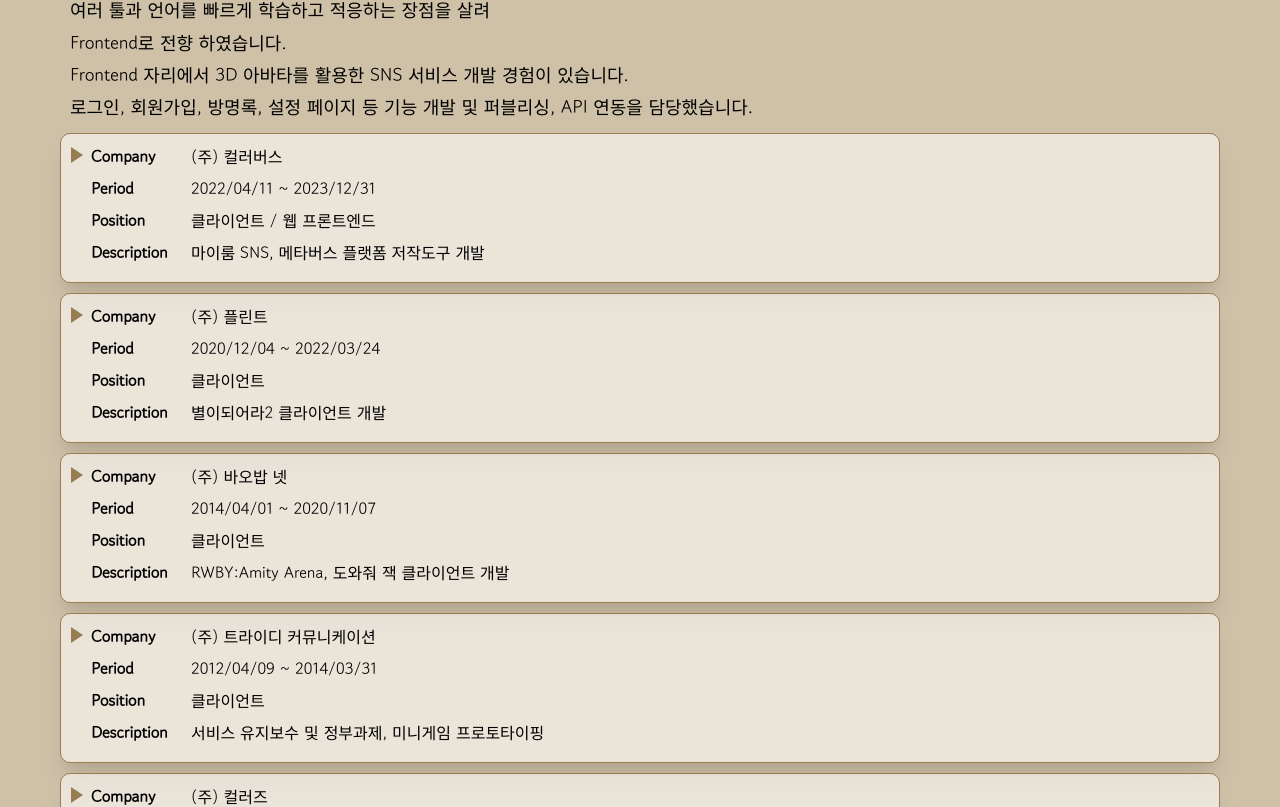
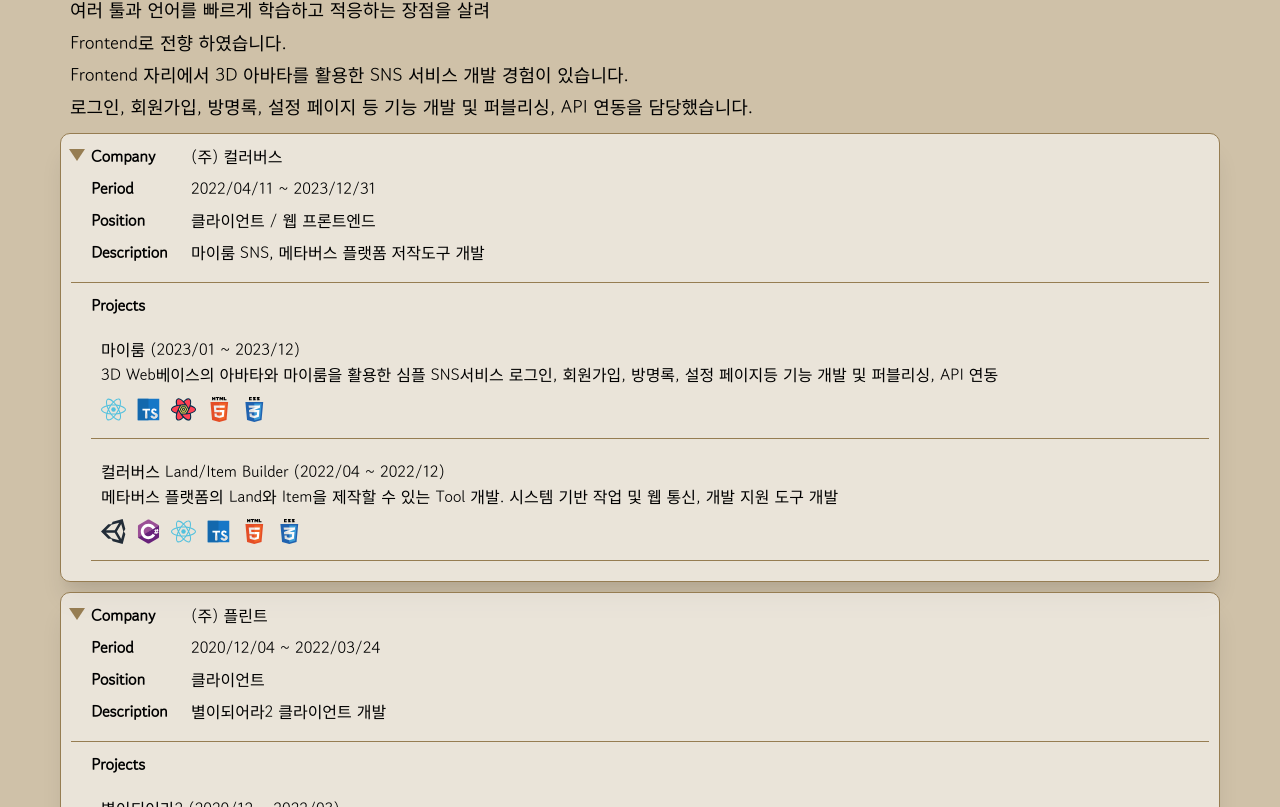
Before and after one commit to okimyj/frontend-okimyj, a Next.js app: page / in a window 1280 px wide. Shown: the part 953-1760 px from the top of the page. Built offline with nearby package versions, Linux system fonts and the light colour scheme.

Commit message:
feat: IconButton Component 추가, 더미 GalleryPage 추가

```diff
--- /dev/null
+++ b/pages/gallery/index.tsx
@@ -0,0 +1,6 @@
+import Gallery from "@/src/components/units/gallery/Gallery.index";
+
+const GalleryPage = () => {
+  return <Gallery />;
+};
+export default GalleryPage;
--- a/src/components/commons/layout/Header/Navigation/HeaderNavigation.index.tsx
+++ b/src/components/commons/layout/Header/Navigation/HeaderNavigation.index.tsx
@@ -8,7 +8,7 @@
 const MENUS = [
   { name: "Home", path: "/" },
   { name: "Visitor Books", path: "/visitorBooks" },
-  { name: "Marie's Gallery", path: "" },
+  { name: "Marie's Gallery", path: "/gallery" },
 ];
 const HeaderNavigation = () => {
   const router = useRouter();
--- /dev/null
+++ b/src/components/units/gallery/Gallery.index.tsx
@@ -0,0 +1,5 @@
+const Gallery = () => {
+  return <>Gallery</>;
+};
+
+export default Gallery;
--- a/src/components/units/home/mainTitle/mainTitle.index.tsx
+++ b/src/components/units/home/mainTitle/mainTitle.index.tsx
@@ -11,7 +11,6 @@
   const [imageHeight, setImageHeight] = useState(ORIGIN_IMAGE_HEIGHT);
   const [imageWidth, setImageWidth] = useState(ORIGIN_IMAGE_WIDTH);
   useEffect(() => {
-    console.log("windowSize : ", windowSize);
     let height = ORIGIN_IMAGE_HEIGHT;
     let width = ORIGIN_IMAGE_WIDTH;
     if (windowSize.height < windowSize.width) {
--- a/src/components/units/home/work/card/workCard.index.tsx
+++ b/src/components/units/home/work/card/workCard.index.tsx
@@ -13,9 +13,8 @@
 import styles from "./workCard.styles.module.scss";
 
 const WorkCard = (props: IWorkCard) => {
-  const [isProjectsFolded, setIsProjectsFolded] = useState<boolean>(false);
   return (
-    <Wrapper className={styles.workWrapper}>
+    <Wrapper className={styles.workWrapper} open>
       <WorkInfoSummary>
         <WorkInfoWrapper>
           <WorkInfoTitle>Company</WorkInfoTitle>
@@ -38,9 +37,7 @@
       {props.projects && (
         <ProjectDetailWrapper>
           <ProjectsSummary>Projects</ProjectsSummary>
-          {props.projects &&
-            !isProjectsFolded &&
-            props.projects.map((el, index) => (
+          {props.projects?.map((el, index) => (
             <ProjectWrapper key={index}>
               <li>
                 {el.name} ({el.period})
--- a/src/components/units/home/work/card/workCard.styles.ts
+++ b/src/components/units/home/work/card/workCard.styles.ts
@@ -10,9 +10,8 @@
   margin-bottom: ${rem(10)};
   box-shadow: 0 ${rem(20)} ${rem(25)} ${rem(-5)} rgba(0, 0, 0, 0.1),
     0 ${rem(10)} ${rem(10)} ${rem(-5)} rgba(0, 0, 0, 0.04);
-  [open] summary::before {
+  [open] summary:before {
     transform: rotateZ(90deg);
-    display: none;
   }
 `;
 export const WorkInfoSummary = styled.summary`
```
Also changed, not shown: src/components/commons/form/Button/IconButton.index.tsx (added, +17 -0 lines), src/components/units/visitorBooks/list/item/VisitorBookItem.index.tsx (+10 -3 lines), public/icons/icon_delete.svg (added), public/icons/icon_edit.svg (added). Lines whose indentation alone changed are shown as unchanged.
